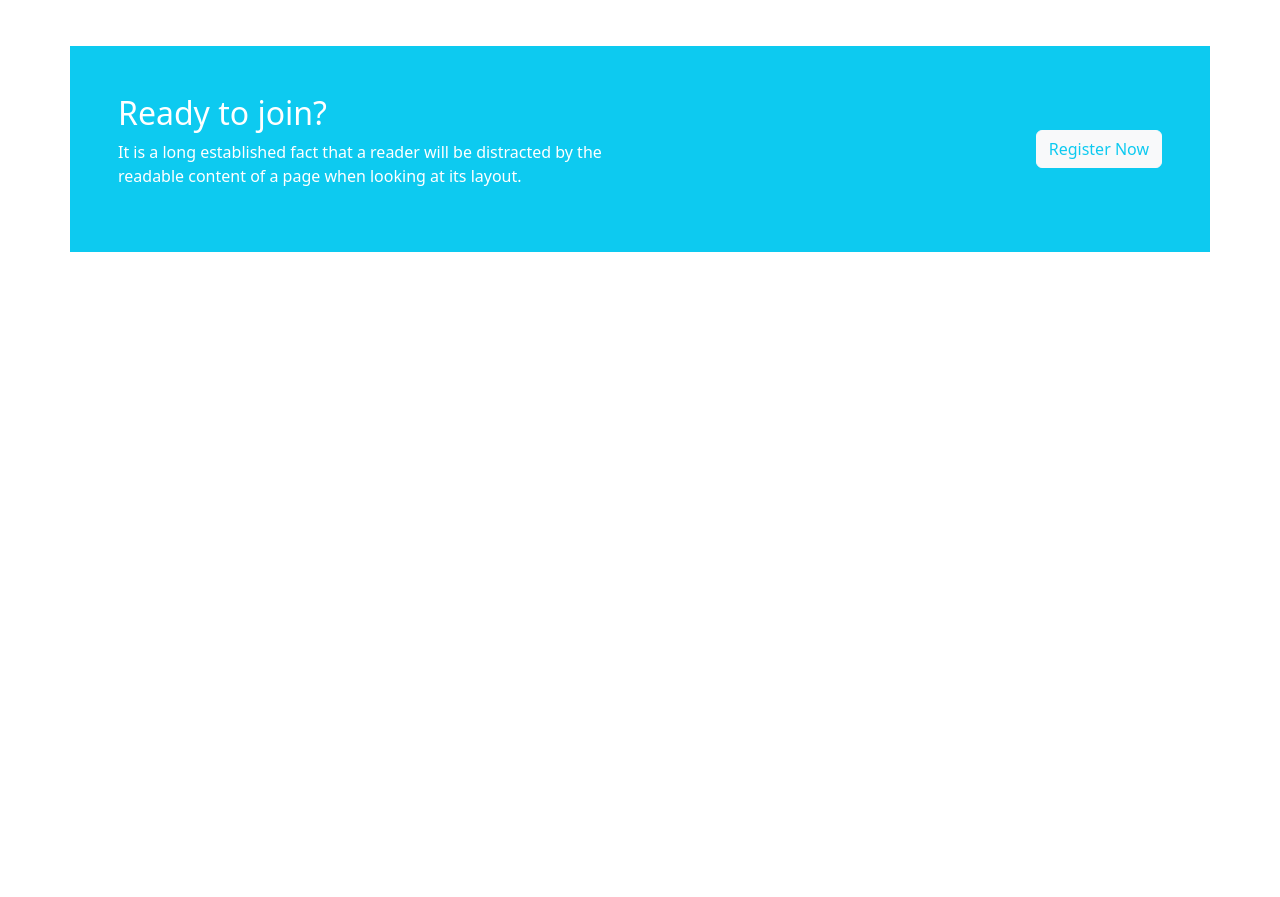
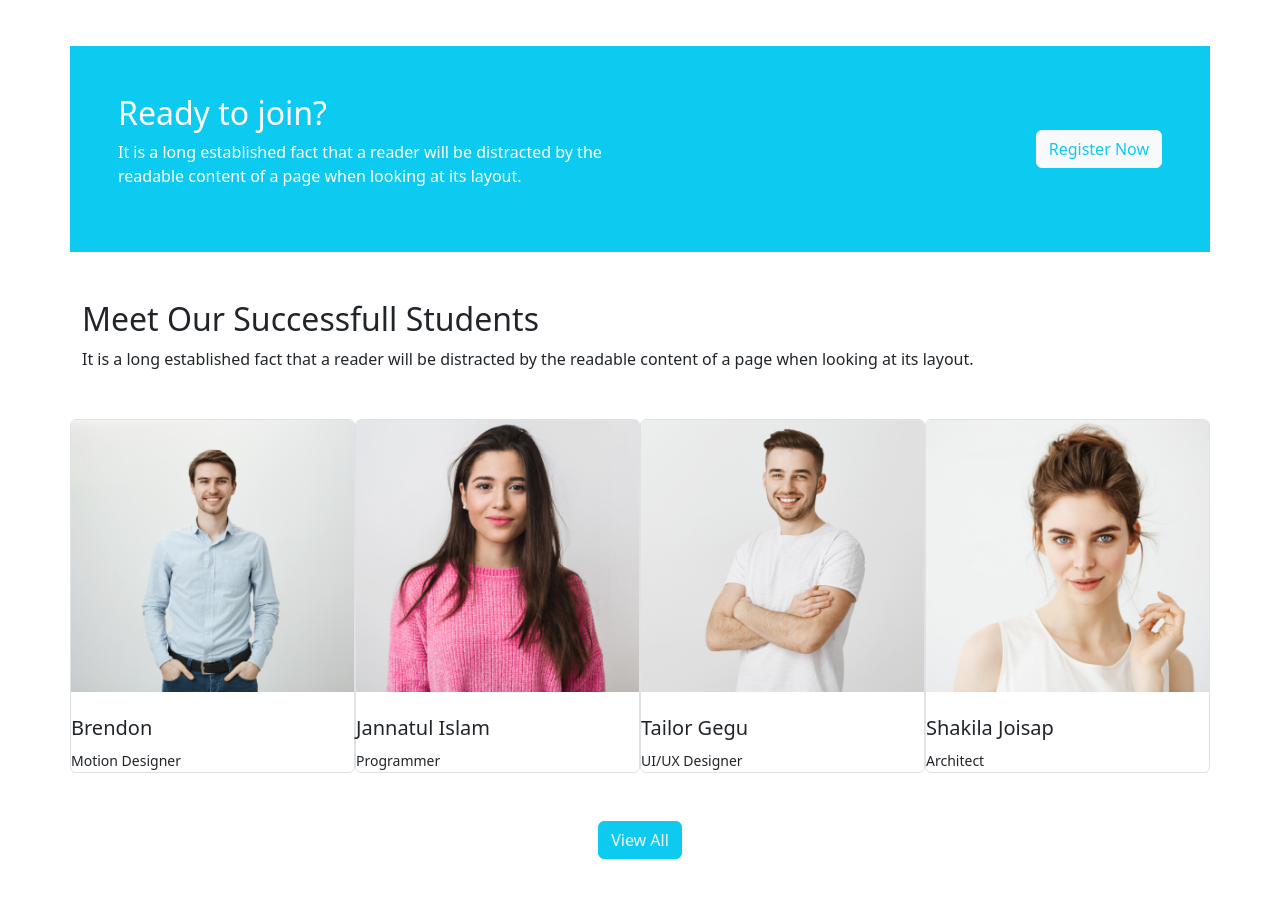
Before and after one commit to mushahiduddin/dot-edu, a plain HTML site: page index.html in a window 1280 px wide. Shown: the part 2084-2981 px from the top of the page. Before the commit the page ends 2384 px from the top, so only its background shows below. Drawn offline with nearby package versions, Linux system fonts and the light colour scheme.

Commit message:
Successful-student-section-added

```diff
--- a/index.html
+++ b/index.html
@@ -256,14 +256,43 @@
         </section>
         <!-- Ready to join end -->
 
-
+        <!-- Successfull Student Section Start -->
+        <section class="container my-5 my-lg-5 my-md-5">
+            <div class="mb-5">
+                <h2>Meet Our Successfull Students</h2>
+                <p>It is a long established fact that a reader will be distracted by the readable content of a page when looking at its layout.</p>
+            </div>
+            <div class="row">
+                <div class="col col-12 col-sm-12 col-md-6 col-lg-3 border p-0 rounded-2">
+                    <img src="images/student/student-1.png" alt="" class="w-100 mx-0">
+                    <h5 class="mt-4">Brendon</h5>
+                    <small>Motion Designer</small>
+                </div>
+                <div class="col col-12 col-sm-12 col-md-6 col-lg-3 border p-0 rounded-2">
+                    <img src="images/student/student-2.png" alt="" class="w-100">
+                    <h5 class="mt-4">Jannatul Islam</h5>
+                    <small>Programmer</small>
+                </div>
+                <div class="col col-12 col-sm-12 col-md-6 col-lg-3 border p-0 rounded-2">
+                    <img src="images/student/student-3.png" alt="" class="w-100">
+                    <h5 class="mt-4">Tailor Gegu</h5>
+                    <small>UI/UX Designer</small>
+                </div>
+                <div class="col col-12 col-sm-12 col-md-6 col-lg-3 border p-0 rounded-2">
+                    <img src="images/student/student-4.png" alt="" class="w-100">
+                    <h5 class="mt-4">Shakila Joisap</h5>
+                    <small>Architect</small>
+                </div>
+            </div>
+            <div class="d-flex justify-content-center mt-5 d-md-none d-lg-flex"><button
+                    class="btn btn-info text-light ">View All</button></div>
+        </section>
+        <!-- Successfull Student Section End -->
     </main>
-
     <!-- MAin Section End -->
 
 
     <!-- Button trigger modal -->
-
     <!-- Modal -->
     <div class="modal fade" id="exampleModal" tabindex="-1" aria-labelledby="exampleModalLabel" aria-hidden="true">
         <div class="modal-dialog">
```
